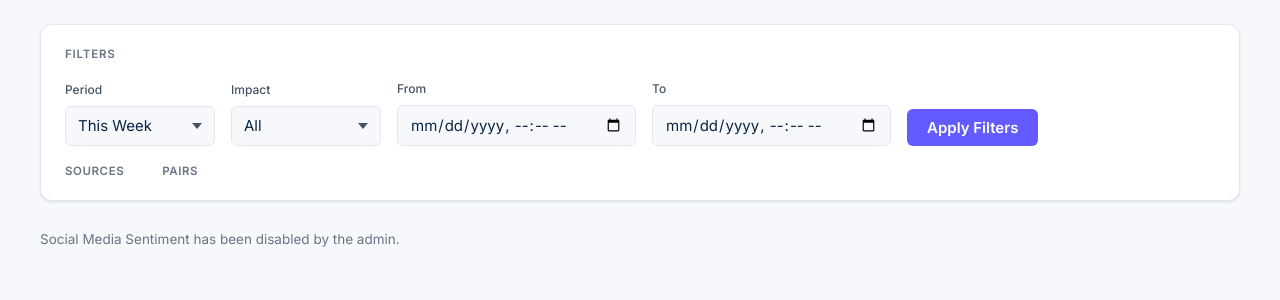
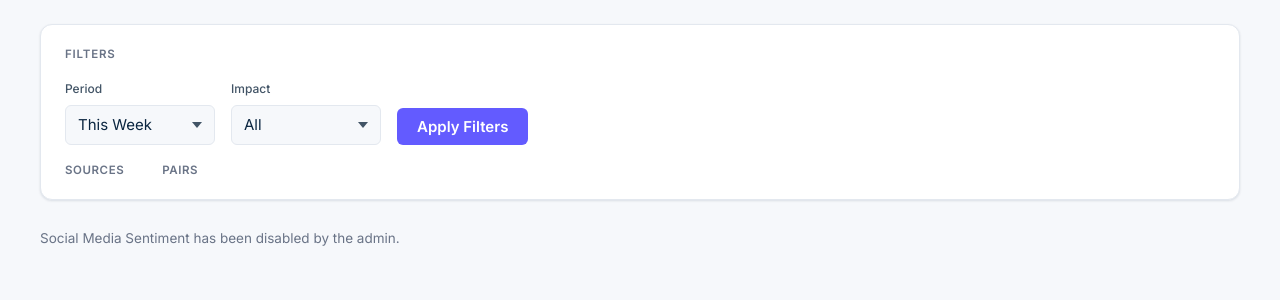
Before and after one commit to waqas-voipmen/news-api, a Flask app: template templates/social_sentiment.html in a window 1280 px wide. Shown: the part 141-441 px from the top of the page. Run offline with Flask 3, Linux system fonts and the light colour scheme; the template is opened without the code that fills it, so the values that code supplies are empty.

Commit message:
Remove the From/To date-range filter fields from every page
Dropped the two datetime-local inputs from the shared _filters.html and all
their JS wiring (initFiltersFromURL, the Apply handler, loadNewsInner,
loadSocialSentiment). Period/Impact/Sources/Pairs cover the same ground for
day-to-day use, and the API itself still accepts from/to for anyone who wants
an exact custom range directly.

Co-Authored-By: Claude Sonnet 5 <noreply@anthropic.com>

```diff
--- a/templates/_filters.html
+++ b/templates/_filters.html
@@ -20,16 +20,6 @@
         <option value="Medium">Medium</option>
         <option value="Low">Low</option>
       </select>
-    </div>
-
-    <div class="field-inline">
-      <label>From</label>
-      <input type="datetime-local" id="from">
-    </div>
-
-    <div class="field-inline">
-      <label>To</label>
-      <input type="datetime-local" id="to">
     </div>
 
     <button id="apply">Apply Filters</button>
--- a/templates/base.html
+++ b/templates/base.html
@@ -108,12 +108,6 @@ function selectedSources() {
 // defaults instead of whatever was applied elsewhere. Reloading THIS page (or
 // bookmarking/sharing its URL) still keeps its own filters, since Apply writes
 // them into the URL before navigating.
-function isoToLocalInputValue(iso) {
-  const d = new Date(iso);
-  if (isNaN(d)) return '';
-  const pad = n => String(n).padStart(2, '0');
-  return `${d.getFullYear()}-${pad(d.getMonth() + 1)}-${pad(d.getDate())}T${pad(d.getHours())}:${pad(d.getMinutes())}`;
-}
 
 // Each page can set its own default (e.g. Market Bias defaults to "Today" rather
 // than "This Week") for a first visit with nothing in the URL yet.
@@ -127,12 +121,6 @@ function initFiltersFromURL() {
 
   const impactEl = document.getElementById('impact');
   if (impactEl) impactEl.value = params.get('impact') || '';
-
-  const fromEl = document.getElementById('from');
-  if (fromEl) fromEl.value = params.get('from') ? isoToLocalInputValue(params.get('from')) : '';
-
-  const toEl = document.getElementById('to');
-  if (toEl) toEl.value = params.get('to') ? isoToLocalInputValue(params.get('to')) : '';
 
   if (sourcesEl) {
     const sourcesParam = params.get('sources');
@@ -169,23 +157,14 @@ if (applyFiltersBtn) {
     const impact = document.getElementById('impact').value;
     if (impact) params.set('impact', impact);
 
-    // datetime-local inputs give a value with no timezone (interpreted by the
-    // Date constructor as the browser's local time); convert to a UTC ISO string
-    // so it means the same moment regardless of which page reads it back.
-    const from = document.getElementById('from').value;
-    if (from) params.set('from', new Date(from).toISOString());
-
-    const to = document.getElementById('to').value;
-    if (to) params.set('to', new Date(to).toISOString());
-
     const sources = selectedSources();
     if (sources !== null) params.set('sources', sources.length ? sources.join(',') : 'none');
 
     const currencies = selectedCurrencies();
     if (currencies.length) params.set('currencies', currencies.join(','));
 
-    // A real navigation (not just an AJAX refetch) so the new filters land in the
-    // URL -- that's what lets the nav links above carry them to the other pages.
+    // A real navigation (not just an AJAX refetch) so the new filters land in
+    // this page's own URL (see initFiltersFromURL above).
     window.location.href = window.location.pathname + '?' + params.toString();
   });
 }
@@ -232,12 +211,6 @@ async function loadNewsInner() {
 
   const impact = document.getElementById('impact').value;
   if (impact) params.set('impact', impact);
-
-  const from = document.getElementById('from').value;
-  if (from) params.set('from', new Date(from).toISOString());
-
-  const to = document.getElementById('to').value;
-  if (to) params.set('to', new Date(to).toISOString());
 
   const currencies = selectedCurrencies();
   if (currencies.length) params.set('currencies', currencies.join(','));
@@ -338,10 +311,6 @@ async function loadSocialSentiment() {
 
   const params = new URLSearchParams();
   params.set('period', document.getElementById('period').value);
-  const from = document.getElementById('from').value;
-  if (from) params.set('from', new Date(from).toISOString());
-  const to = document.getElementById('to').value;
-  if (to) params.set('to', new Date(to).toISOString());
   const currencies = selectedCurrencies();
   if (currencies.length) params.set('currencies', currencies.join(','));
 
--- a/templates/social_sentiment.html
+++ b/templates/social_sentiment.html
@@ -7,7 +7,7 @@
     <h3 class="social-title">Social Media Sentiment (StockTwits)</h3>
     <button id="refreshNow" title="Re-fetch social sentiment now">&#8635; Refresh</button>
   </div>
-  <p class="disclaimer">These are retail traders' own posts (StockTwits) &mdash; crowd chatter that can sometimes be a contrarian signal. Not financial advice. Uses the Period/From/To filters above; StockTwits only ever returns its most recent posts, so a past period may show fewer results for quieter pairs.</p>
+  <p class="disclaimer">These are retail traders' own posts (StockTwits) &mdash; crowd chatter that can sometimes be a contrarian signal. Not financial advice. Uses the Period filter above; StockTwits only ever returns its most recent posts, so a past period may show fewer results for quieter pairs.</p>
   <div class="bias-grid" id="socialGrid"></div>
 </div>
 {% else %}
```
